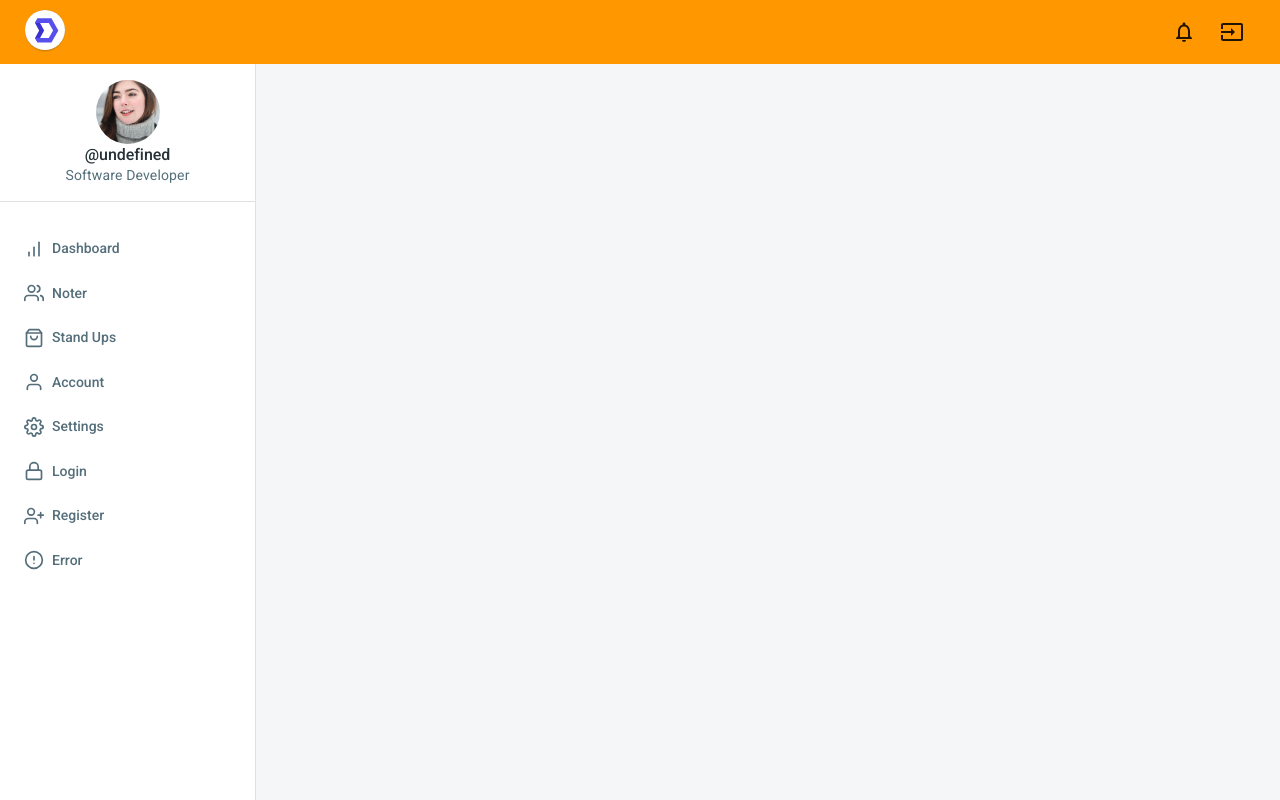
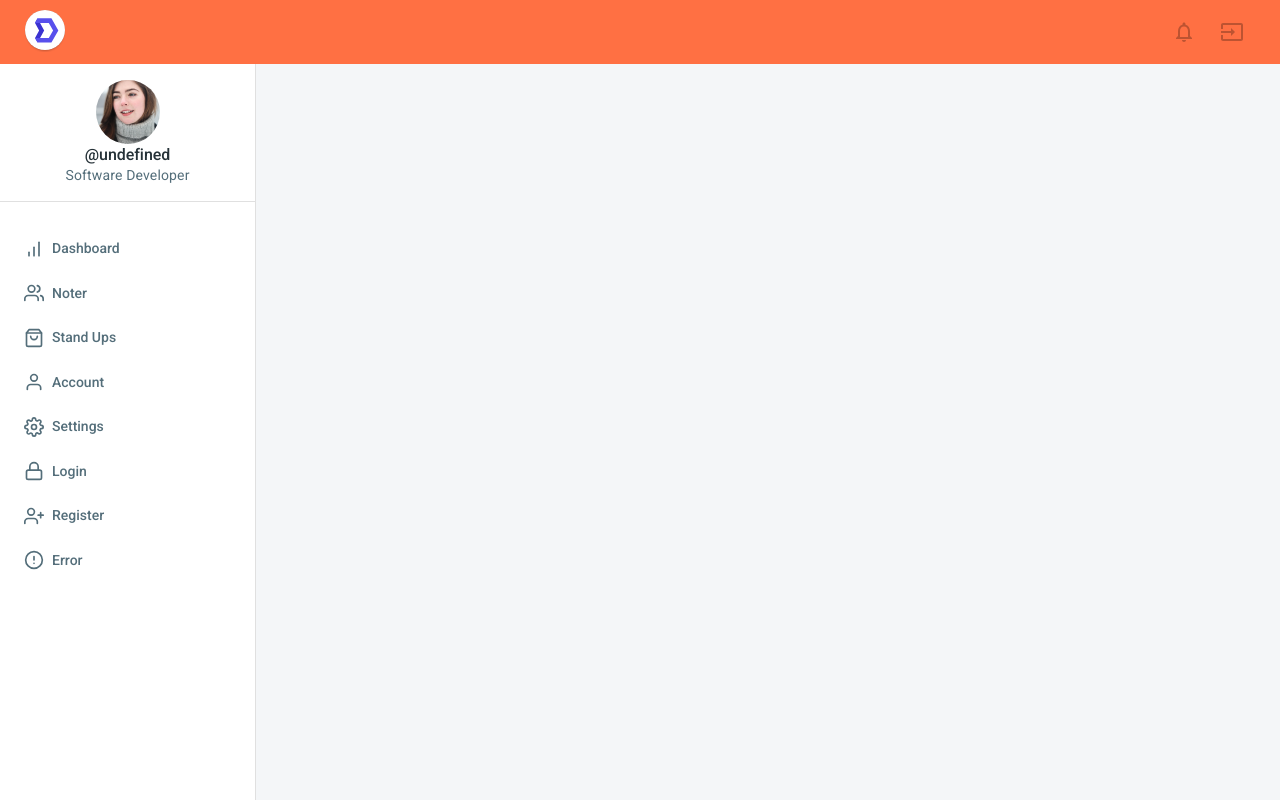
Before and after one commit to bundly/dash-beta, a React (Create React App) app: page /app in a window 1280 px wide. Built offline with nearby package versions, Linux system fonts and the light colour scheme; what showdown would draw is missing.

Commit message:
update: minor UI fixes

```diff
--- a/src/layouts/DashboardLayout/TopBar.js
+++ b/src/layouts/DashboardLayout/TopBar.js
@@ -24,45 +24,30 @@ const useStyles = makeStyles(() => ({
   }
 }));
 
-const TopBar = ({
-  className,
-  onMobileNavOpen,
-  ...rest
-}) => {
+const TopBar = ({ className, onMobileNavOpen, ...rest }) => {
   const classes = useStyles();
   const [notifications] = useState([]);
 
   return (
-    <AppBar
-      className={clsx(classes.root, className)}
-      elevation={0}
-      {...rest}
-    >
+    <AppBar className={clsx(classes.root, className)} elevation={0} {...rest}>
       <Toolbar>
         <RouterLink to="/">
           <Logo />
         </RouterLink>
         <Box flexGrow={1} />
         <Hidden mdDown>
-          <IconButton color="inherit">
-            <Badge
-              badgeContent={notifications.length}
-              color="primary"
-              variant="dot"
-            >
-              <NotificationsIcon />
+          <IconButton>
+            <Badge badgeContent={notifications.length} variant="dot">
+              <NotificationsIcon color="disabled" />
             </Badge>
           </IconButton>
-          <IconButton color="inherit">
-            <InputIcon />
+          <IconButton>
+            <InputIcon color="disabled" />
           </IconButton>
         </Hidden>
         <Hidden lgUp>
-          <IconButton
-            color="inherit"
-            onClick={onMobileNavOpen}
-          >
-            <MenuIcon />
+          <IconButton onClick={onMobileNavOpen}>
+            <MenuIcon color="disabled" />
           </IconButton>
         </Hidden>
       </Toolbar>
--- a/src/theme/index.js
+++ b/src/theme/index.js
@@ -11,10 +11,10 @@ const theme = createMuiTheme({
       paper: colors.common.white
     },
     primary: {
-      main: peach[500]
+      main: colors.deepOrange[400]
     },
     secondary: {
-      main: peach[500]
+      main: colors.deepOrange[400]
     },
     text: {
       primary: colors.blueGrey[900],
--- a/src/views/DashboardView/MyTasks.js
+++ b/src/views/DashboardView/MyTasks.js
@@ -8,7 +8,8 @@ import {
   CardContent,
   CardHeader,
   Divider,
-  makeStyles
+  makeStyles,
+  colors
 } from '@material-ui/core';
 
 const data = {
@@ -22,8 +23,7 @@ const data = {
           id: uuid(),
           title: 'Write Blog',
           description: 'Can AI make memes',
-          label: '30 mins',
-          draggable: false
+          label: '30 mins'
         },
         {
           id: uuid(),
@@ -63,8 +63,19 @@ const MyTasks = ({ className, ...rest }) => {
           data={tasks}
           editable
           canAddLanes
-          draggable
-          style={{ backgroundColor: 'grey', height: '440px' }}
+          cardDraggable
+          editLaneTitle
+          style={{
+            backgroundColor: '#ebecf0',
+            height: '440px'
+          }}
+          laneStyle={{
+            backgroundColor: colors.common.white
+          }}
+          cardStyle={{
+            backgroundColor: colors.deepOrange[200],
+            primaryColor: 'white !important' // TODO: my sad attempt to make text white
+          }}
         />
       </CardContent>
     </Card>
```
